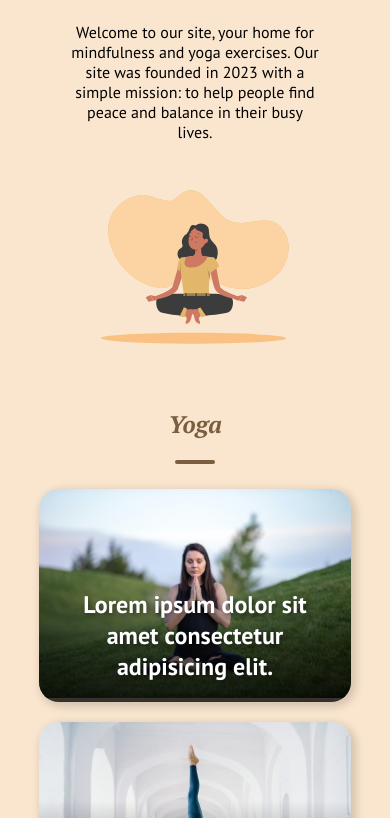
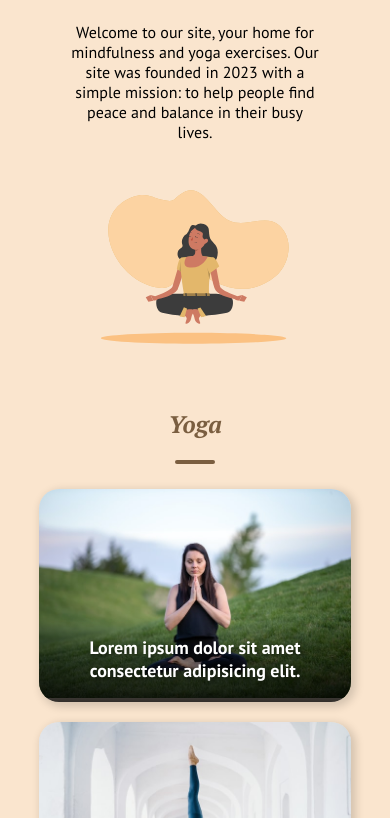
Before and after one commit to CarlMurray/bliss-pp1, a plain HTML site: page exercises.html in a window 390 px wide. Shown: the part 277-1095 px from the top of the page. Drawn offline with Linux system fonts and the light colour scheme.

Commit message:
add exercise-card-paragraph media query

```diff
--- a/styles.css
+++ b/styles.css
@@ -555,6 +555,12 @@ h3 {
 
 }
 
+@media (max-width: 1024px){
+    .exercise-card-paragraph {
+        font-size: 18px;
+    }
+}
+
 @media (max-width: 768px) {
     .exercises-container {
         flex-direction: column;
```
